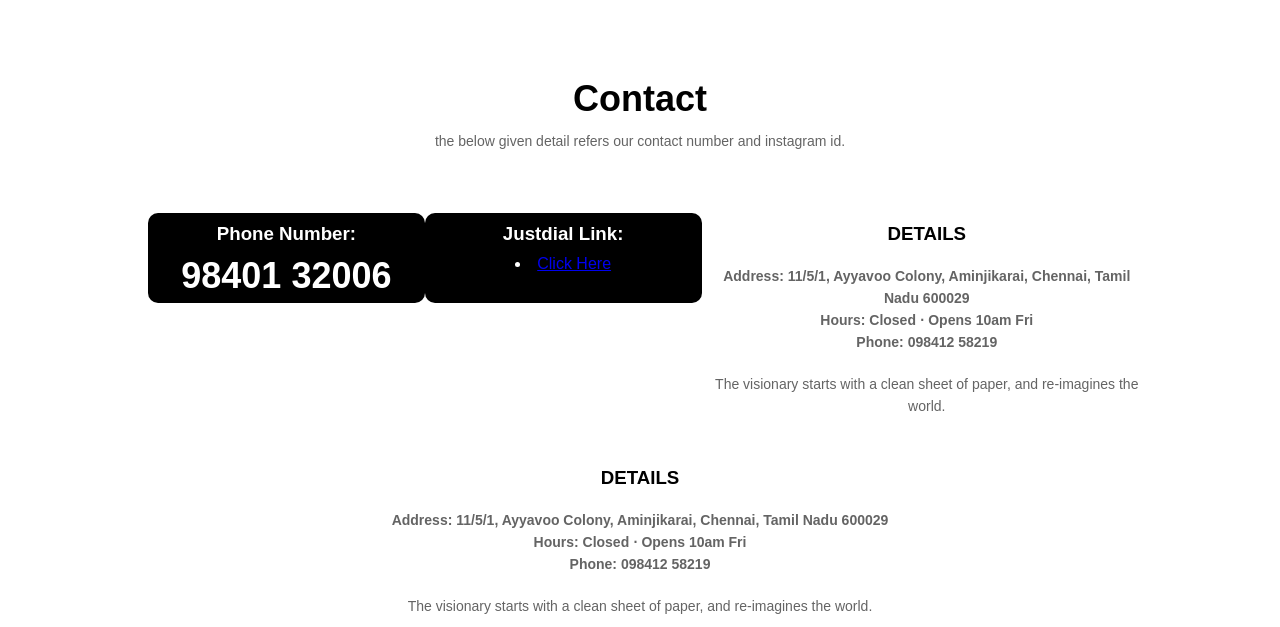
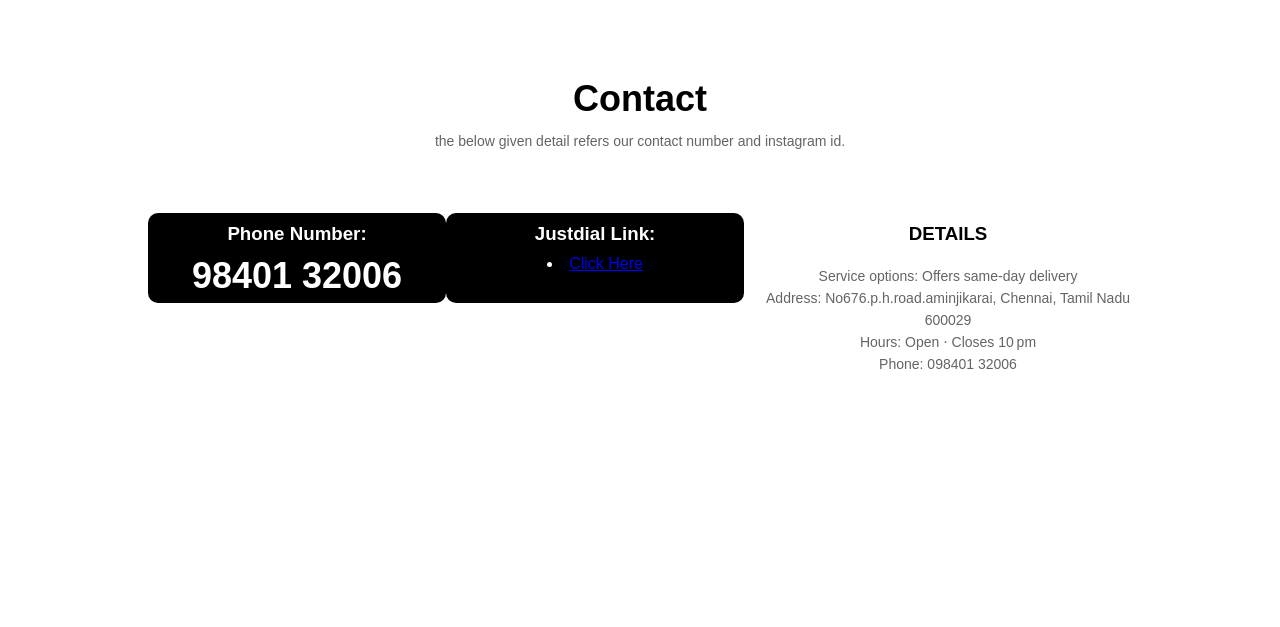
Before and after one commit to prajesh-maker/gani, a plain HTML site: page contact.html in a window 1280 px wide. Shown: the part 822-1449 px from the top of the page. After the commit the page ends 1207 px from the top, so only its background shows below. Drawn offline with Linux system fonts and the light colour scheme.

Commit message:
after changes

```diff
--- a/contact.html
+++ b/contact.html
@@ -52,18 +52,9 @@
             $('.materialboxed').materialbox();
       </script>
     <h3>DETAILS</h3>
-    <p><b>Address: 11/5/1, Ayyavoo Colony, Aminjikarai, Chennai, Tamil Nadu 600029<br>
-        <b> Hours: Closed ⋅ Opens 10am Fri<br>
-        <b> Phone: 098412 58219</p>
-    <p>The visionary starts with a clean sheet of paper, and re-imagines the world.</p>
-        <h3>                      </h3>
-        <p>         </p>
-    </div>
-</div>
-<div>
-    <h3>DETAILS</h3>
-    <p><b>Address: 11/5/1, Ayyavoo Colony, Aminjikarai, Chennai, Tamil Nadu 600029<br>
-        <b> Hours: Closed ⋅ Opens 10am Fri<br>
-        <b> Phone: 098412 58219</p>
-    <p>The visionary starts with a clean sheet of paper, and re-imagines the world.</p>
-</div>
+    <p>
+        Service options: Offers same-day delivery <br>
+        Address: No676.p.h.road.aminjikarai, Chennai, Tamil Nadu 600029 <br>
+        Hours: Open ⋅ Closes 10 pm <br>
+        Phone: 098401 32006 <br>
+    </p>
```
Also changed, not shown: index.html (+5 -4 lines).
